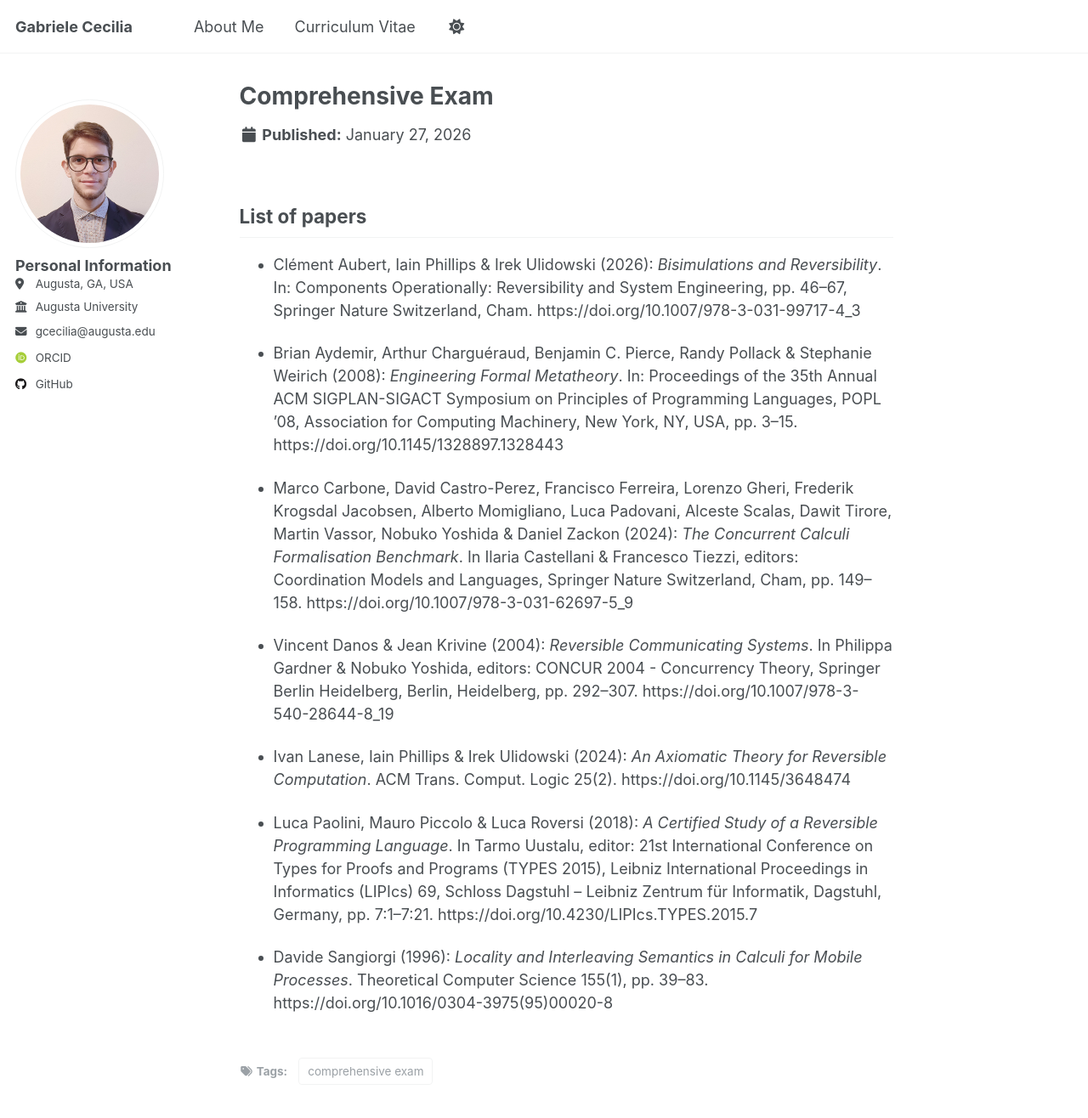
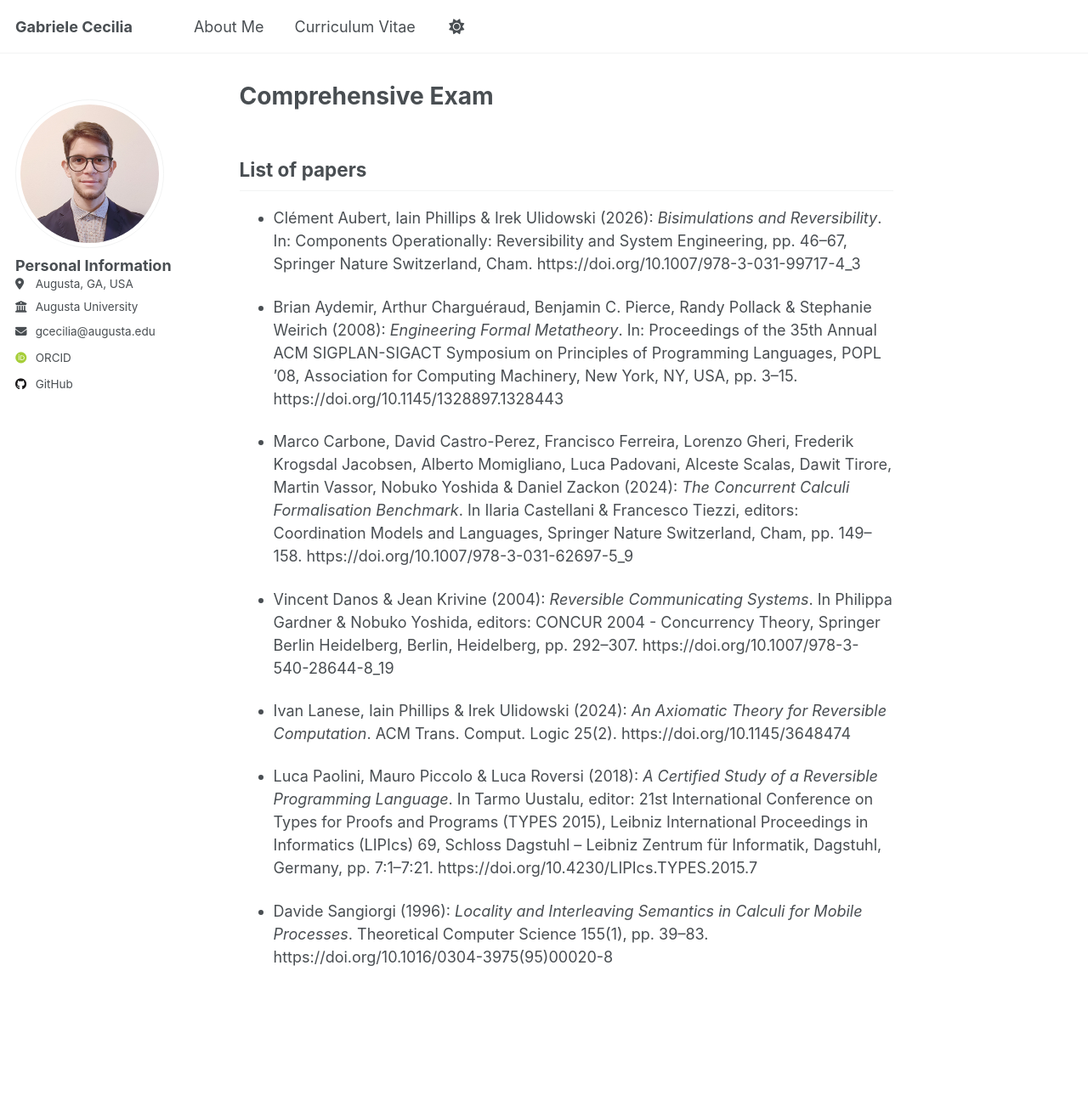
Before and after one commit to GabrieleCecilia/gabrielececilia.github.io, a Jekyll site: the page built from _pages/exam.md, in a window 1280 px wide and 1400 px high. Shown: the top 1316 px of the window at 85% size. Built offline with Jekyll 4.4.1, drawn with Linux system fonts in a browser that asks for light colours; some web fonts are replaced.

Commit message:
removing date and tags

```diff
--- a/_pages/exam.md
+++ b/_pages/exam.md
@@ -1,9 +1,6 @@
 ---
 title: 'Comprehensive Exam'
-date: 2026-01-27
 permalink: /pages/exam/
-tags:
-  - comprehensive exam
 ---
 
 List of papers
```
